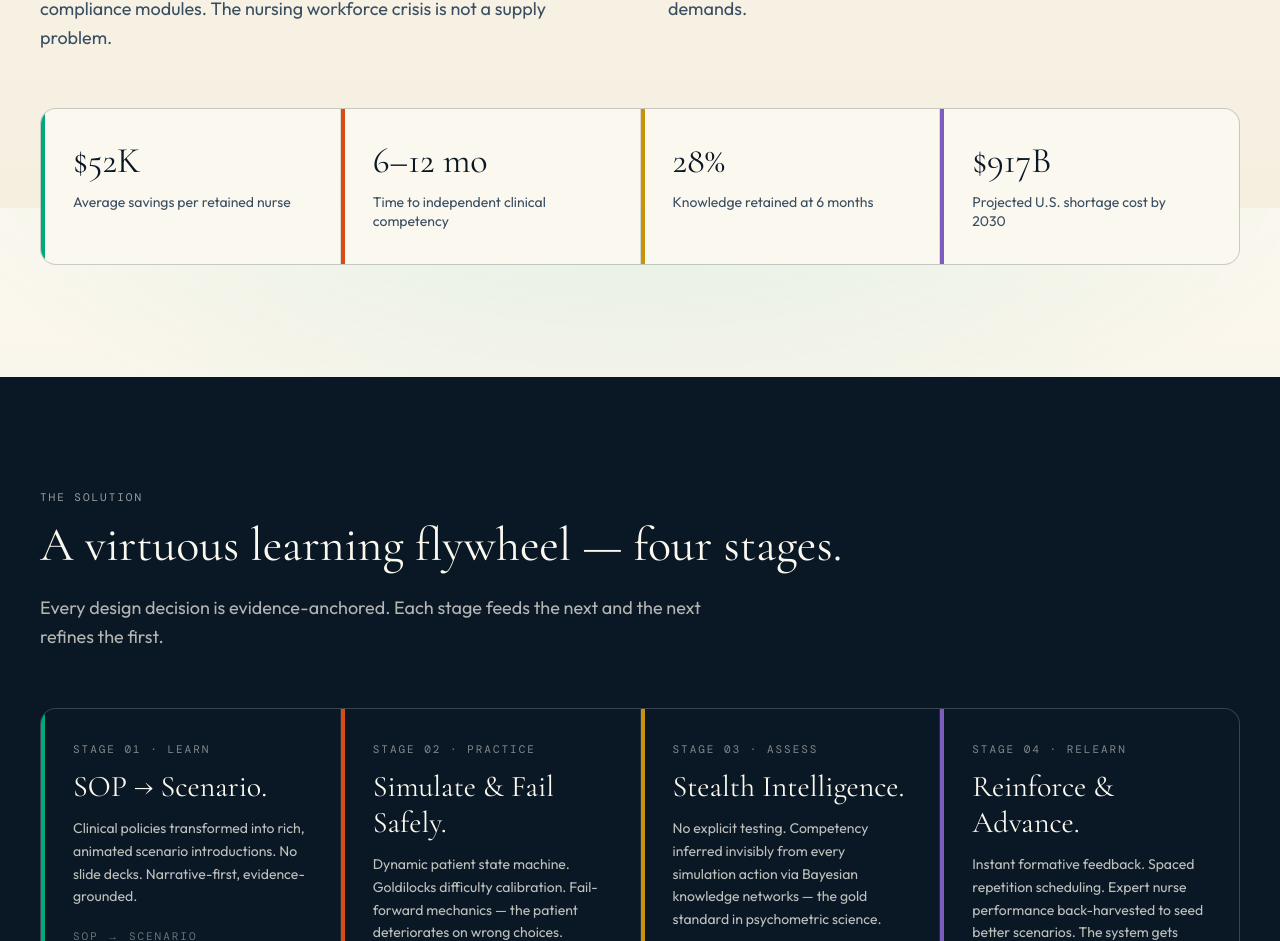
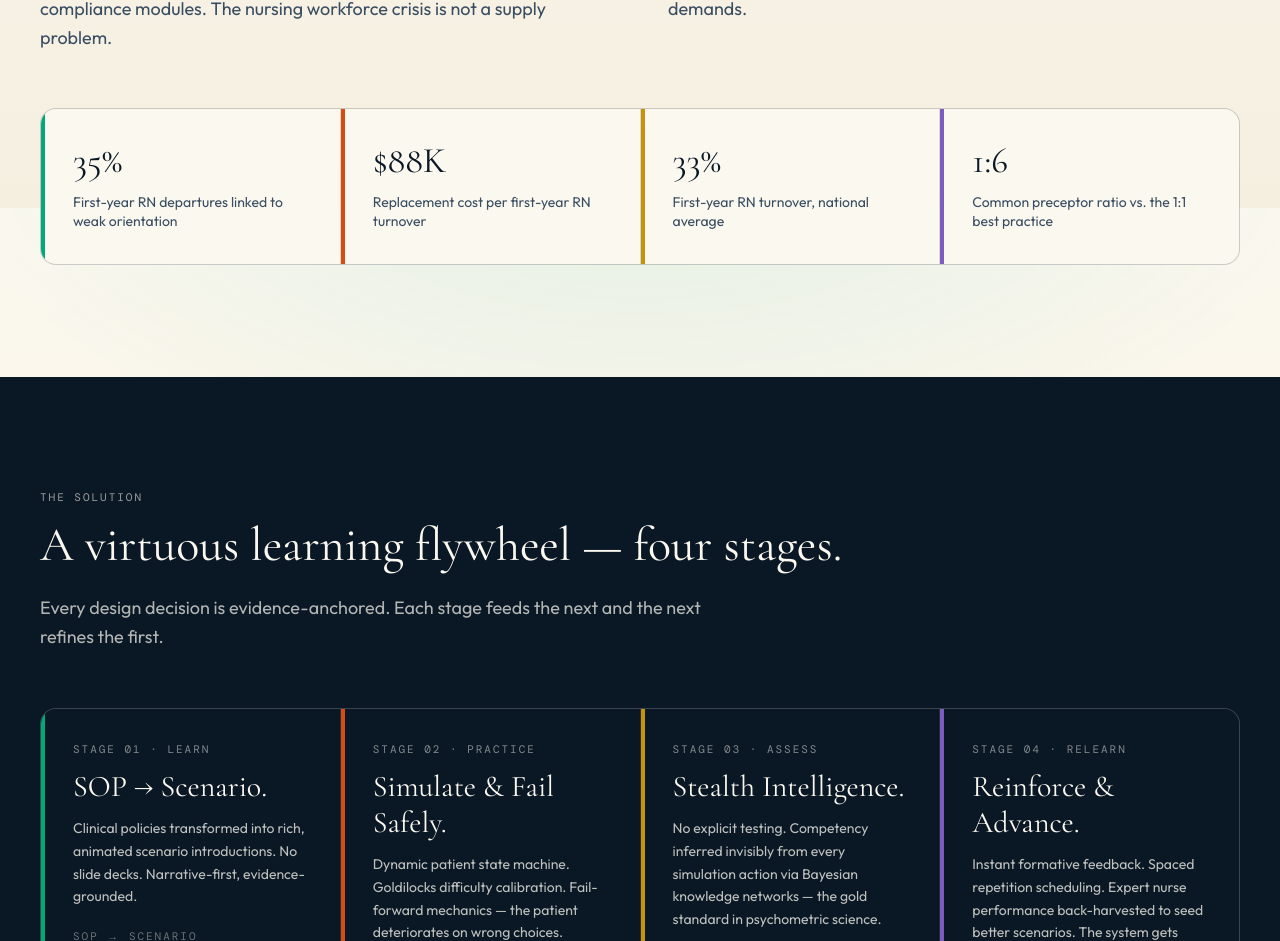
Before and after one commit to thomas-aten/aiwizn-website, a Next.js app: page / in a window 1280 px wide. Shown: the part 1392-2333 px from the top of the page. Built offline with nearby package versions, Linux system fonts and the light colour scheme.

Commit message:
marketing/problem: dedupe stats — pivot from market framing to orientation/retention

```diff
--- a/components/sections/problem.tsx
+++ b/components/sections/problem.tsx
@@ -23,23 +23,23 @@ export function Problem() {
 
         <div className="mt-14 grid gap-px overflow-hidden rounded-2xl border border-ink/10 bg-ink/10 md:grid-cols-2 lg:grid-cols-4">
           <Cell
-            stat="$52K"
-            label="Average savings per retained nurse"
+            stat="35%"
+            label="First-year RN departures linked to weak orientation"
             tone="teal"
           />
           <Cell
-            stat="6–12 mo"
-            label="Time to independent clinical competency"
+            stat="$88K"
+            label="Replacement cost per first-year RN turnover"
             tone="orange"
           />
           <Cell
-            stat="28%"
-            label="Knowledge retained at 6 months"
+            stat="33%"
+            label="First-year RN turnover, national average"
             tone="gold"
           />
           <Cell
-            stat="$917B"
-            label="Projected U.S. shortage cost by 2030"
+            stat="1:6"
+            label="Common preceptor ratio vs. the 1:1 best practice"
             tone="purple"
           />
         </div>
```
